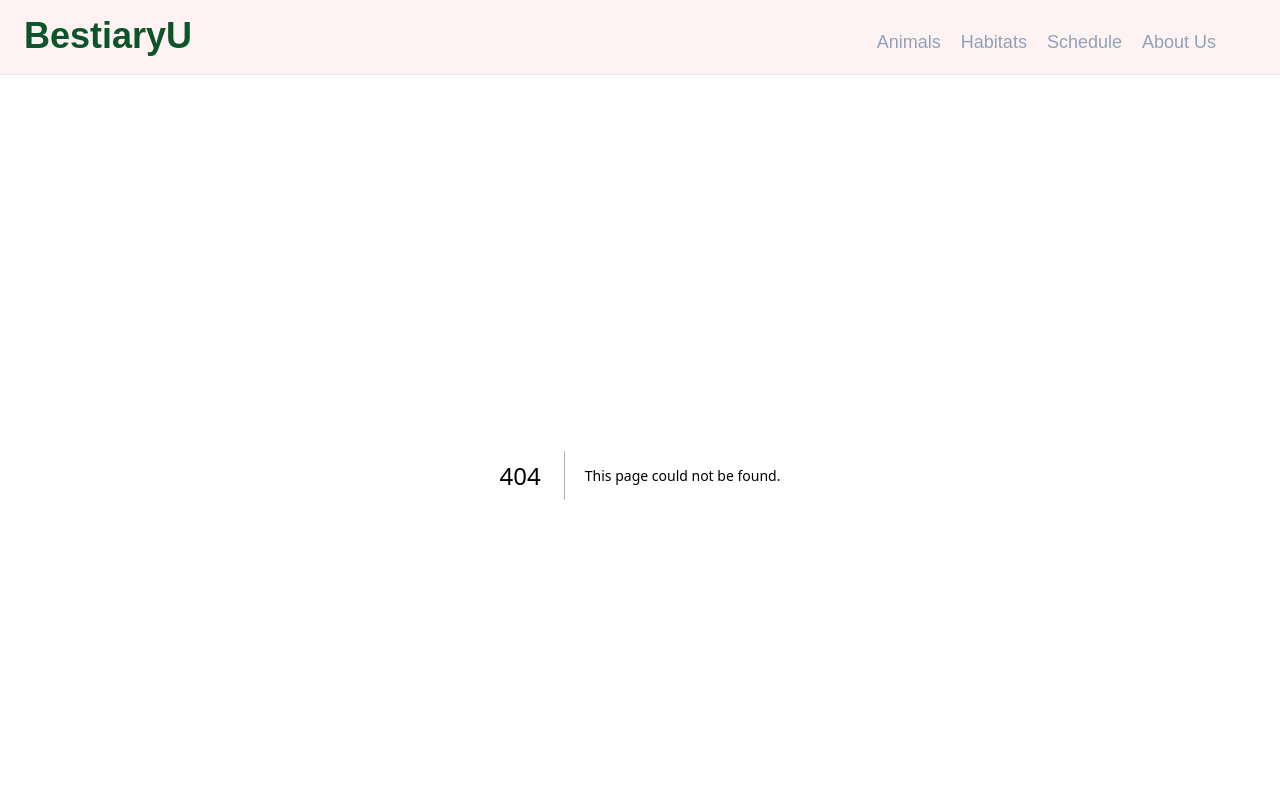
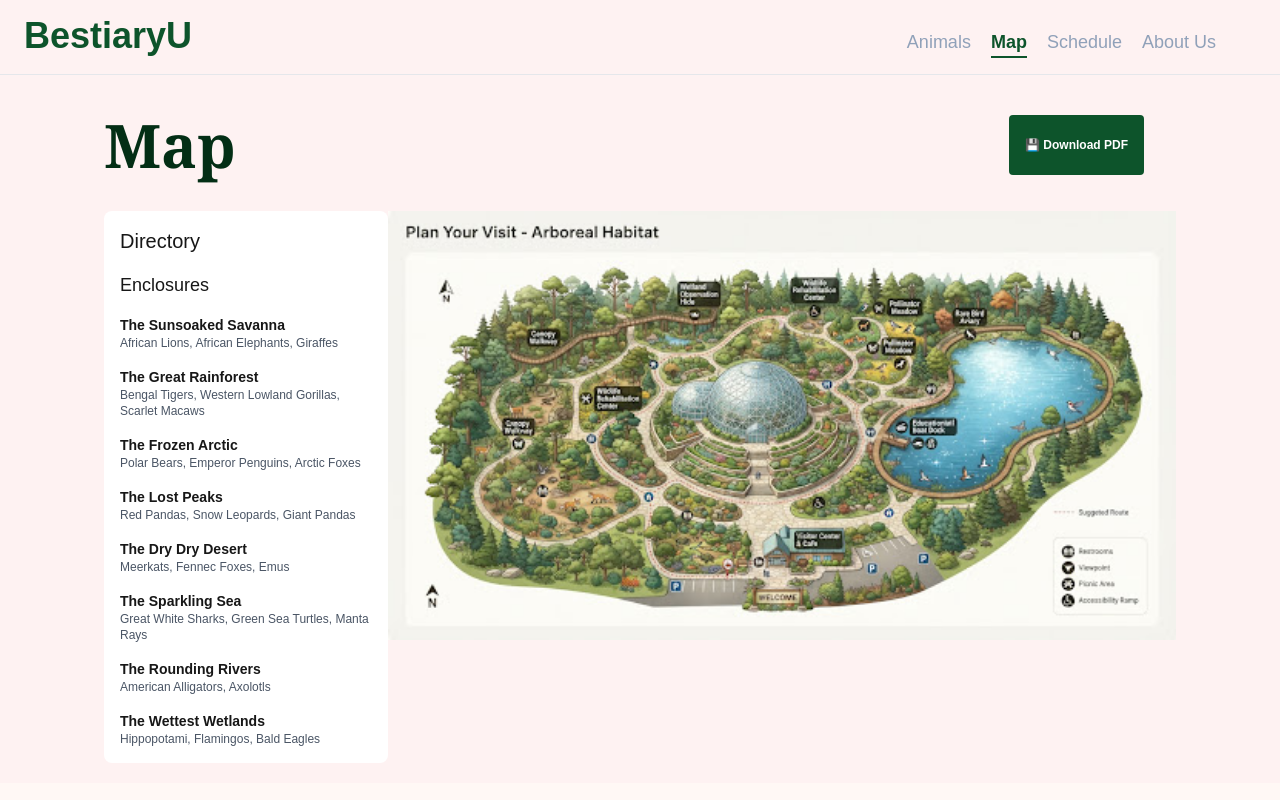
Before and after one commit to PatrickCookSAIT/cprg306_bestiaryu, a Next.js app: page /map in a window 1280 px wide. Before the commit this address had no page. Shown: the top 800 px of the page. Built offline with nearby package versions, Linux system fonts and the light colour scheme.

Commit message:
added links to map

```diff
--- a/app/habitats/page.tsx
+++ /dev/null
@@ -1,63 +0,0 @@
-import Image from "next/image";
-
-const enclosures = [
-  { name: "The Sunsoaked Savanna", animals: "African Lions, African Elephants, Giraffes" },
-  { name: "The Great Rainforest", animals: "Bengal Tigers, Western Lowland Gorillas, Scarlet Macaws" },
-  { name: "The Frozen Arctic", animals: "Polar Bears, Emperor Penguins, Arctic Foxes" },
-  { name: "The Lost Peaks", animals: "Red Pandas, Snow Leopards, Giant Pandas" },
-  { name: "The Dry Dry Desert", animals: "Meerkats, Fennec Foxes, Emus" },
-  { name: "The Sparkling Sea", animals: "Great White Sharks, Green Sea Turtles, Manta Rays" },
-  { name: "The Rounding Rivers", animals: "American Alligators, Axolotls" },
-  { name: "The Wettest Wetlands", animals: "Hippopotami, Flamingos, Bald Eagles" },
-];
-
-
-export default async function HabitatsPage() {
-
-
-
-  return (
-    <main className="flex flex-col bg-red-50 w-full">
-      <div className="flex flex-col w-[90%] mx-auto lg:px-10 mt-10">
-
-        <div className="flex justify-between lg:flex-row flex-col">
-          <h1 className="text-4xl lg:text-6xl text-green-950 font-serif font-bold">Habitats</h1>
-
-          <a href="/sanctuary-map.pdf" download className="flex items-center gap-2 bg-green-900 hover:bg-green-500 text-xs lg:text-md text-white font-bold py-1 lg:py-2 px-4 rounded mr-8">
-            💾 Download PDF
-          </a>
-
-        </div>
-        <div>
-          <div>
-            <Image src="/sanctuary-map.png" alt="Sanctuary map" width={1200} height={1000} className="w-full h-auto lg:hidden"/>
-          </div>
-        </div>
-        <div className= "flex justify-between my-5">
-          <div className=" bg-white rounded-lg w-full lg:w-72 p-4">
-            <h2 className=" text-xl">Directory</h2>
-            <h3 className="font-light text-lg mt-4">Enclosures</h3>
-
-            {enclosures.map((e) =>
-              <div key={e.name} className="mt-4">
-                <p className="font-bold text-sm">{e.name}</p>
-                <p className="text-xs text-gray-600">{e.animals}</p>
-              </div>
-            )
-
-            }
-
-            {/*<h3 className="font-light text-lg mt-4">Amenities</h3>*/}
-
-
-
-          </div>
-          <div>
-            <Image src="/sanctuary-map.png" alt="Sanctuary map" width={800} height={600} className="lg:block hidden" />
-          </div>
-        </div>
-
-      </div>
-    </main>
-  );
-}
--- /dev/null
+++ b/app/map/page.tsx
@@ -0,0 +1,70 @@
+import Image from "next/image";
+import Link from "next/link";
+
+const enclosures = [
+  { slug: "sunsoaked-savanna", name: "The Sunsoaked Savanna", animals: "African Lions, African Elephants, Giraffes" },
+  { slug: "great-rainforest", name: "The Great Rainforest", animals: "Bengal Tigers, Western Lowland Gorillas, Scarlet Macaws" },
+  { slug: "frozen-arctic", name: "The Frozen Arctic", animals: "Polar Bears, Emperor Penguins, Arctic Foxes" },
+  { slug: "lost-peaks", name: "The Lost Peaks", animals: "Red Pandas, Snow Leopards, Giant Pandas" },
+  { slug: "dry-dry-desert", name: "The Dry Dry Desert", animals: "Meerkats, Fennec Foxes, Emus" },
+  { slug: "sparkling-sea", name: "The Sparkling Sea", animals: "Great White Sharks, Green Sea Turtles, Manta Rays" },
+  { slug: "rounding-rivers", name: "The Rounding Rivers", animals: "American Alligators, Axolotls" },
+  { slug: "wettest-wetlands", name: "The Wettest Wetlands", animals: "Hippopotami, Flamingos, Bald Eagles" },
+];
+
+
+export default async function MapPage() {
+
+
+
+  return (
+    <main className="flex flex-col bg-red-50 w-full">
+      <div className="flex flex-col w-[90%] mx-auto lg:px-10 mt-10">
+
+        <div className="flex justify-between lg:flex-row flex-col mb-4">
+          <h1 className="text-4xl lg:text-6xl text-green-950 font-serif font-bold ">Map</h1>
+
+          <a href="/sanctuary-map.pdf" download className="flex items-center gap-2 bg-green-900 hover:bg-green-500 text-xs lg:text-md text-white font-bold py-1 lg:py-2 px-4 rounded mr-8">
+            💾 Download PDF
+          </a>
+
+        </div>
+        <div>
+          <div>
+            <Image src="/sanctuary-map.png" alt="Sanctuary map" width={1200} height={1000} className="w-full h-auto lg:hidden"/>
+          </div>
+        </div>
+        <div className= "flex justify-between my-5">
+          <div className=" bg-white rounded-lg w-full lg:w-72 p-4">
+            <h2 className=" text-xl">Directory</h2>
+            <h3 className="font-light text-lg mt-4">Enclosures</h3>
+
+            {enclosures.map((e) =>
+            <Link
+              key={e.slug}
+              href={`/habitats/${e.slug}`}
+              className="group block mt-4"
+            >
+                <p className="font-bold text-sm transition-colors duration-300 group-hover:text-green-700">{e.name}</p>
+                <p className="text-xs text-gray-600 transition-colors duration-300 group-hover:text-green-600">{e.animals}</p>
+
+            </Link>
+
+            )
+
+            }
+
+            {/*<h3 className="font-light text-lg mt-4">Amenities</h3>*/}
+
+
+
+          </div>
+          <div>
+            <Image src="/sanctuary-map.png" alt="Sanctuary map" width={800} height={600} className="lg:block hidden" />
+          </div>
+        </div>
+
+      </div>
+    </main>
+  );
+}
--- a/components/NavBar.tsx
+++ b/components/NavBar.tsx
@@ -11,7 +11,7 @@ import React from 'react'
 const navLinks=[
 
     {href: '/animals', label: 'Animals'},
-    {href: '/habitats', label: 'Habitats'},
+    {href: '/map', label: 'Map'},
     {href: '/schedule', label: 'Schedule'},
     {href: '/about', label: 'About Us'},
 ]
```
Also changed, not shown: 1 other file (tests, documents, lock files or other folders).
